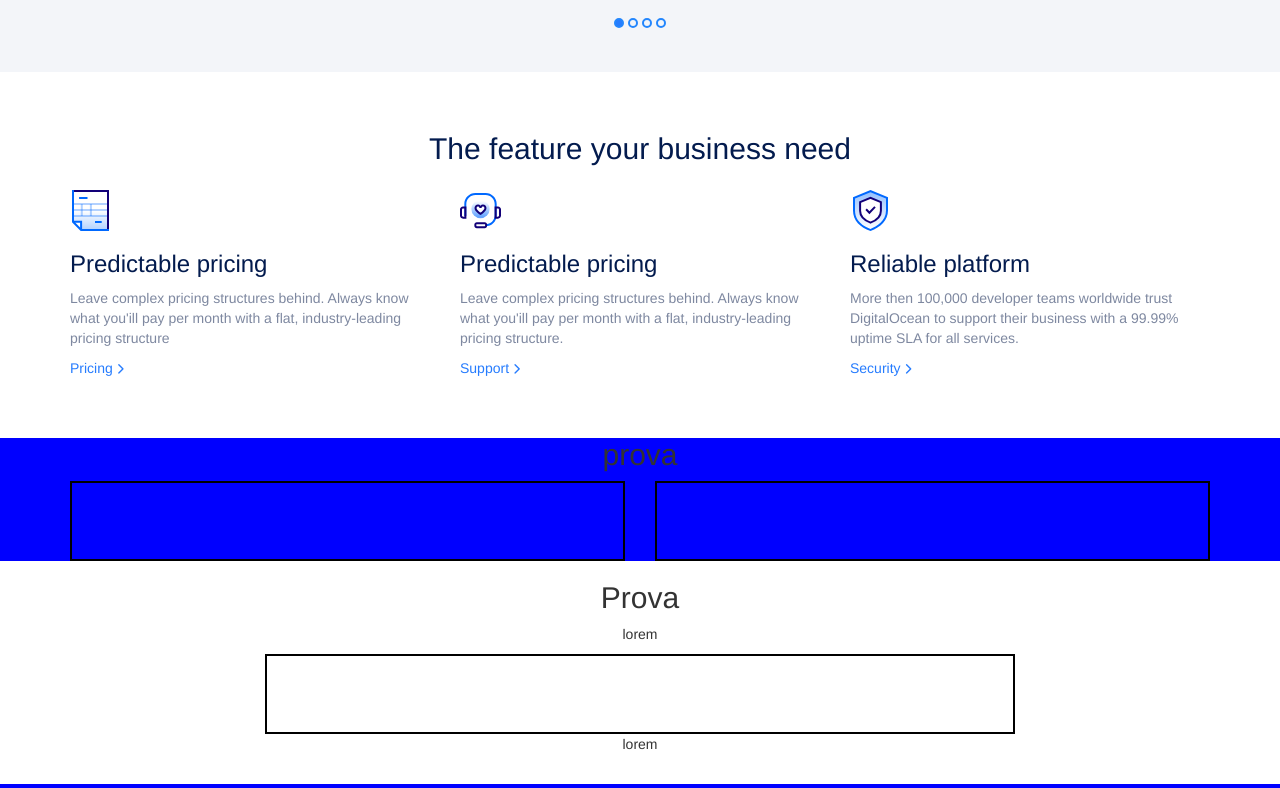
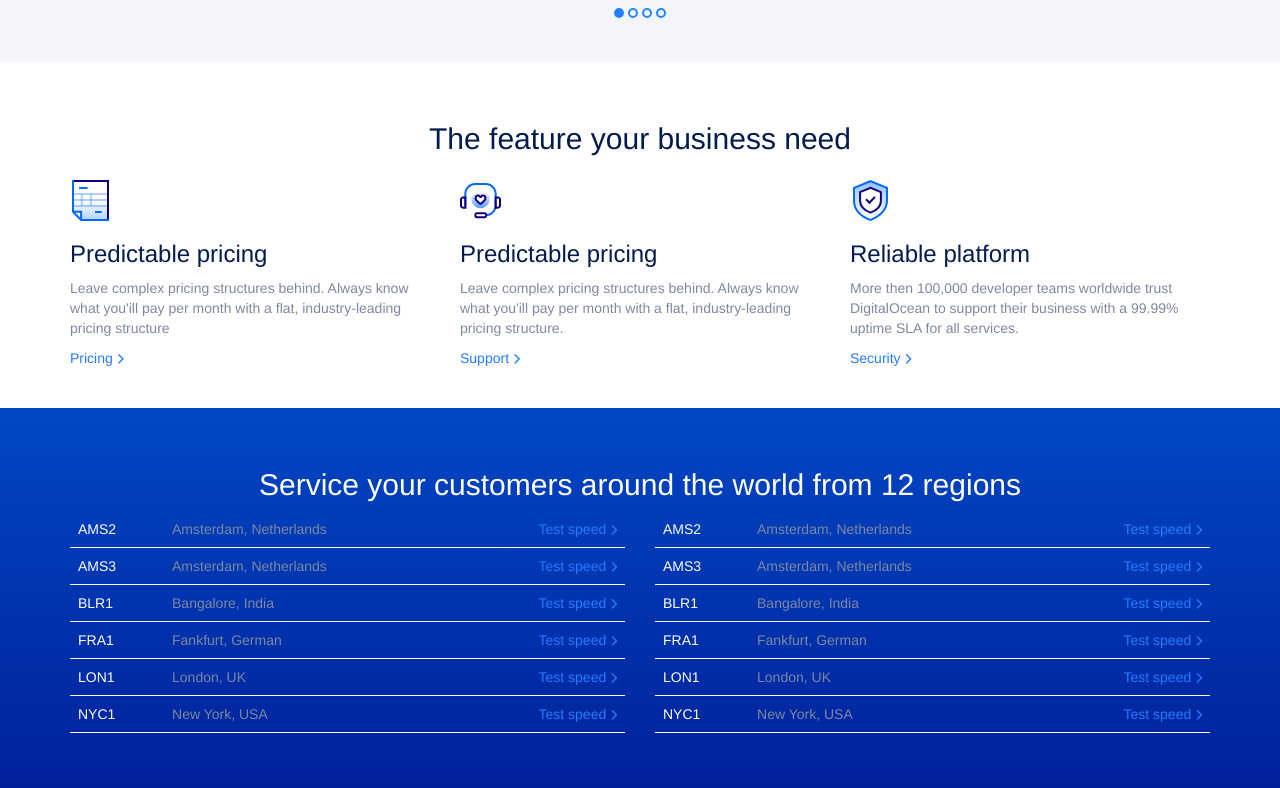
Before and after one commit to MarcoMadeddu/html-css-digitalocean, a plain HTML site: page index.html in a window 1280 px wide. Shown: the part 1840-2628 px from the top of the page. Drawn offline with nearby package versions, Linux system fonts and the light colour scheme.

Commit message:
add service section(table) and fix responsive

```diff
--- a/index.html
+++ b/index.html
@@ -13,8 +13,8 @@
   </head>
   <body>
     <!-- Navbar Header -->
-    <header class="p-t">
-      <div class="container">
+    <header>
+      <div class="container p-t">
         <div class="row">
 
           <div class="col-md-2 col-sm-10 col-xs-10">
@@ -51,10 +51,10 @@
 
     <!-- Jumbotron -->
     <section id="m-jumbotron">
-        <div class="container">
+        <div class="container p-t p-b-40">
           <div class="row">
             <div class="col-xs-12 col-sm-7 col-md-7">
-              <h1 class="p-t">The simplest cloud platfrom for developers & teams</h1>
+              <h1>The simplest cloud platfrom for developers & teams</h1>
               <p>Deploy, manage, and scale cloud applications faster and more efficently on digitalOcean. We make managing infrastructure easy for teams and businesses, whether you're running one virtual machine or ten thousand</p>
             </div>
             <!-- Form -->
@@ -84,8 +84,8 @@
   <!-- Business section -->
 
   <section id="business">
-    <div class="container">
-      <h2 class="text-center p-t">INNOVATIVE BUSINESSES TRUST DIGITALOCEAN</h2>
+    <div class="container p-t-40 p-b">
+      <h2 class="text-center">INNOVATIVE BUSINESSES TRUST DIGITALOCEAN</h2>
       <div class="row">
           <div class="col-md-2 col-sm-6 col-xs-6 m-logo">
             <img class="img-responsive" src="assets/docker.png" alt="docker">
@@ -105,7 +105,7 @@
           <div class="col-md-2 col-sm-6 col-xs-6 m-logo">
             <img class="img-responsive" src="assets/splunk.png" alt="splunk">
           </div>
-          <div class="text-center txt-blue p-b">
+          <div class="text-center txt-blue">
             <a href="#">View customer stories <i class="fas fa-chevron-right"></i></a>
           </div>
 
@@ -116,10 +116,9 @@
 
   <!-- Deploy section -->
   <section id="deploy">
-    <h2 class="text-center p-t-40 txt-black">Deploy and scale seamlessly</h2>
-    <div class="container">
+    <div class="container p-t-40 p-b-40">
       <div class="row">
-
+        <h2 class="text-center txt-black">Deploy and scale seamlessly</h2>
         <div class="col-md-offset-2 col-md-8 text-center p-b-40">
           <p>Our optimized configuration process saves your team time when running and scaling distributed apllications, AI & machine learning workloads, hosted services, client website, or CI/CD enviroments.</p>
         </div>
@@ -150,13 +149,13 @@
 
             <div class="clearfix visible-md-block"></div>
 
-            <div class="col-xs-12 col-sm-12 col-md-6 p-t p-b-40 p-b-10">
+            <div class="col-xs-12 col-sm-12 col-md-6 p-t">
               <img class="img-responsive text-left" src="Assets/one-click.svg" alt="one-click">
               <h3>One-click apps</h3>
               <p>Skip the install and configuration process with pre-built open source images supporting Rails, Cassandra, Docker and more.</p>
             </div>
 
-            <div class="col-xs-12 col-sm-12 col-md-6 p-t p-b-40 p-b-10">
+            <div class="col-xs-12 col-sm-12 col-md-6 p-t">
               <img class="img-responsive text-left" src="Assets/global.svg" alt="global">
               <h3>Global availability</h3>
               <p>Deploy to any of our data center regions around the world</p>
@@ -172,10 +171,11 @@
 
 <!-- Developers section -->
   <section id="developer">
-    <h2 class="text-center txt-black">Designed for developers</h2>
-    <p class="text-center txt-grey"> Build more and spend less time managing your infrastructure with our wasy-to-use control panel and API</p>
-    <div class="container">
+    <div class="container p-b-40">
       <div class="row">
+
+        <h2 class="text-center txt-black">Designed for developers</h2>
+        <p class="text-center txt-grey"> Build more and spend less time managing your infrastructure with our wasy-to-use control panel and API</p>
 
         <div class="col-xs-offset-2 col-xs-8 col-sm-8 col-md-offset-2 col-md-8">
           <!-- <div class="hidden-xs inline-b">
@@ -189,7 +189,7 @@
         </div> -->
       </div>
     <p class="text-center txt-black">Create computer server in 55 seconds</p>
-    <div class="text-center p-b-40">
+    <div class="text-center">
       <button class="btn btn-default bg-blue" type="submit"></button>
       <button class="btn btn-default" type="submit"></button>
       <button class="btn btn-default" type="submit"></button>
@@ -201,9 +201,9 @@
 
 <!-- Features section -->
   <section id="features">
-    <div class="container">
+    <div class="container p-t-40">
       <div class="row">
-        <div class="text-center txt-black p-b p-t-40">
+        <div class="text-center txt-black p-b">
           <h2>The feature your business need</h2>
         </div>
         <div class="col-sm-4 col-md-4 p-b-40">
@@ -235,17 +235,81 @@
 <!-- service section -->
 
   <section id="service">
-    <h2 class="text-center">prova</h2>
-    <div class="container">
+    <div class="container txt-white p-t-40 p-b-40">
       <div class="row">
-        <div class="col-md-6">
-          <div class="box2">
-          </div>
+        <h2 class="text-center txt-white">Service your customers around the world from 12 regions</h2>
+        <div class="col-xs-12 col-sm-6 col-md-6">
+          <table class="table">
+             <tbody>
+               <tr>
+                 <td class="txt-1">AMS2</td>
+                 <td class="txt-grey">Amsterdam, Netherlands</td>
+                 <td class="txt-blue"><a class="txt-blue"href="#">Test speed <i class="fas fa-chevron-right"></i></a></td>
+               </tr>
+               <tr>
+                 <td class="txt-1">AMS3</td>
+                 <td class="txt-grey">Amsterdam, Netherlands</td>
+                 <td class="txt-blue"><a class="txt-blue"href="#">Test speed <i class="fas fa-chevron-right"></i></a></td>
+               </tr>
+               <tr>
+                 <td class="txt-1">BLR1</td>
+                 <td class="txt-grey">Bangalore, India</td>
+                 <td class="txt-blue"><a class="txt-blue"href="#">Test speed <i class="fas fa-chevron-right"></i></a></td>
+               </tr>
+               <tr>
+                 <td class="txt-1">FRA1</td>
+                 <td class="txt-grey">Fankfurt, German</td>
+                 <td class="txt-blue"><a class="txt-blue"href="#">Test speed <i class="fas fa-chevron-right"></i></a></td>
+               </tr>
+               <tr>
+                 <td class="txt-1">LON1</td>
+                 <td class="txt-grey">London, UK</td>
+                 <td class="txt-blue"><a class="txt-blue"href="#">Test speed <i class="fas fa-chevron-right"></i></a></td>
+               </tr>
+               <tr>
+                 <td class="txt-1">NYC1</td>
+                 <td class="txt-grey">New York, USA</td>
+                 <td class="txt-blue"><a class="txt-blue"href="#">Test speed <i class="fas fa-chevron-right"></i></a></td>
+               </tr>
+             </tbody>
+           </table>
         </div>
 
-        <div class="col-md-6">
-          <div class="box2">
-          </div>
+        <div class="col-xs-12 col-sm-6 col-md-6">
+          <table class="table">
+             <tbody>
+               <tr>
+                 <td class="txt-1">AMS2</td>
+                 <td class="txt-grey">Amsterdam, Netherlands</td>
+                 <td class="txt-blue"><a class="txt-blue"href="#">Test speed <i class="fas fa-chevron-right"></i></a></td>
+               </tr>
+               <tr>
+                 <td class="txt-1">AMS3</td>
+                 <td class="txt-grey">Amsterdam, Netherlands</td>
+                 <td class="txt-blue"><a class="txt-blue"href="#">Test speed <i class="fas fa-chevron-right"></i></a></td>
+               </tr>
+               <tr>
+                 <td class="txt-1">BLR1</td>
+                 <td class="txt-grey">Bangalore, India</td>
+                 <td class="txt-blue"><a class="txt-blue"href="#">Test speed <i class="fas fa-chevron-right"></i></a></td>
+               </tr>
+               <tr>
+                 <td class="txt-1">FRA1</td>
+                 <td class="txt-grey">Fankfurt, German</td>
+                 <td class="txt-blue"><a class="txt-blue"href="#">Test speed <i class="fas fa-chevron-right"></i></a></td>
+               </tr>
+               <tr>
+                 <td class="txt-1">LON1</td>
+                 <td class="txt-grey">London, UK</td>
+                 <td class="txt-blue"><a class="txt-blue"href="#">Test speed <i class="fas fa-chevron-right"></i></a></td>
+               </tr>
+               <tr>
+                 <td class="txt-1">NYC1</td>
+                 <td class="txt-grey">New York, USA</td>
+                 <td class="txt-blue"><a class="txt-blue"href="#">Test speed <i class="fas fa-chevron-right"></i></a></td>
+               </tr>
+             </tbody>
+           </table>
         </div>
       </div>
     </div>
--- a/main.css
+++ b/main.css
@@ -16,16 +16,6 @@
   height: 200px;
 }
 
-
-#business{
-  background-color: grey;
-}
-
-
-#service{
-  background-color: blue;
-}
-
 #started{
   background-color: blue;
 }
@@ -36,6 +26,10 @@ footer{
 /* utilities */
 .bg-white{
   background-color: white;
+}
+
+.txt-white{
+  color: white;
 }
 
 .txt-black{
@@ -129,8 +123,6 @@ header .list-inline i{
 }
 /* form Jumbotron */
 #m-jumbotron .col-md-5{
-  margin-top: 45px;
-  margin-bottom: 45px;
   border-radius: 3px;
 }
 
@@ -262,8 +254,39 @@ header .list-inline i{
 #features .fas{
   font-size: 11px;
 }
+/* fine features */
 
+/* section service  */
+#service{
+  background-image: linear-gradient(180deg, #0047c5, #01209a);
+}
 
+#service table>tbody>tr>td{
+  border-bottom: 1px solid white;
+  border-top: 0;
+}
+
+#service table>tbody>tr>td:last-child{
+  text-align: right;
+}
+
+#service .txt1{
+  color:red;
+}
+
+#service .txt2{
+  text-align: center;
+  color:
+}
+
+#service .txt2{
+  text-align: right;
+  color: #267cfe;
+}
+
+#service .fas{
+  font-size: 11px;
+}
 
 
 
```
